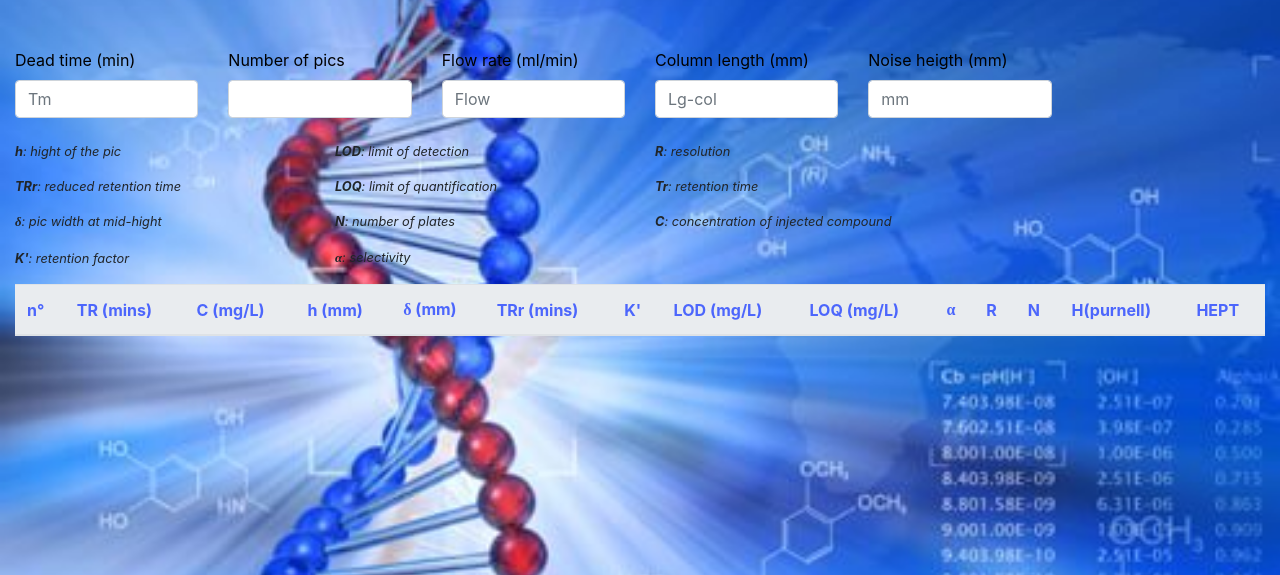
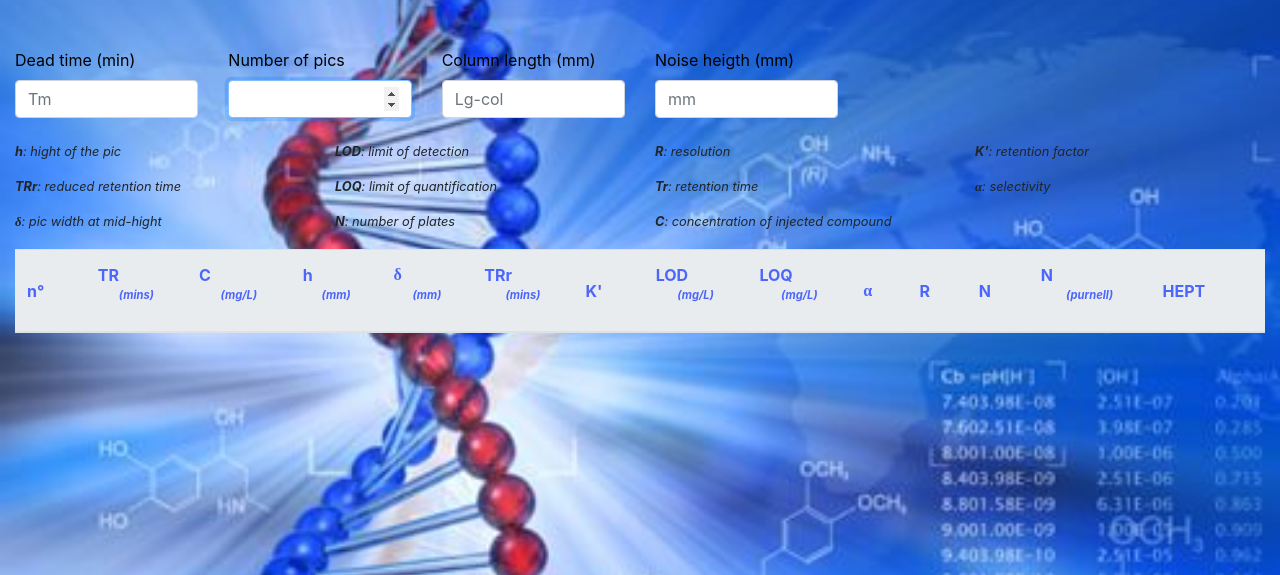
Before and after one commit to RaphaelHebert/gcapp, a Flask app: page / in a window 1280 px wide. Shown: the part 56-631 px from the top of the page. Run offline with Flask 2, Linux system fonts and the light colour scheme; lists and menus that the app fills with data are empty; some libraries are stand-ins or nearby versions.

Commit message:
getting to put online

```diff
--- a/static/myscript.js
+++ b/static/myscript.js
@@ -27,15 +27,19 @@ function change2(x1) {
             let newtd = document.createElement("td");
             newtd.scope = "row";
             newtd.id = "th" + parameters[z0] + i;
+            newtd.style.padding = "0.10rem";
             table2.appendChild(newtd);
             if (z0 == 0){
                     newtd.innerHTML = i;
+                    newtd.style.textAlign = "center";
                 }
             else {
                 let newinput = document.createElement('input');  //create a <input> node
                 newinput.type = "float";
                 newinput.id = parameters[z0] + i;
                 newinput.size = 6;
+                newinput.style.length = "100%";
+                newinput.style.width = "100%";
                 newtd.appendChild(newinput);
                 }
             }
@@ -60,7 +64,7 @@ function change2(x1) {
                 picpic = 'pic' + k;
                 let paramTRr;
                 paramTRr = document.getElementById(picpic);
-                $("#pic".id).change(TRr(paramTRr, k),Kret(picpic, k), N(k));
+                $("#pic".id).change(TRr(paramTRr, k),Kret(picpic, k), N(k), resolution(k));
                 })
 
         $('#LOQ'+k).ready(function () {
@@ -72,9 +76,28 @@ function change2(x1) {
         //call N() when N change
         $('#N'+k).ready(function () {
             $("#Alpha" + k).change(function () {
-                $("#N"+ k).change(N(k), HEPT(k), resolution(k))
+                $("#N"+ k).change(N(k), HEPT(k), resolution(k), Purnell(k))
                 });
             })
+
+        //call LOQ() & LOD ()when C change
+        $('#C'+k).ready(function () {
+                $("#C"+ k).change(LOD(k), LOQ(k))
+            })
+
+        //call LOQ() & LOD() when h change
+        $('#h'+k).ready(function () {
+            $("#h"+ k).change(LOD(k), LOQ(k))
+        })
+
+
+
+        //call resolution() when pic - 1  change
+        $('#pic'+(k -1)).ready(function () {
+            $("#pic"+ (k - 1)).change(resolution(k))
+        })
+
+
 
         $('#S'+k).ready(function () {
             $('#pic'+ k).change(function () { S(k),
@@ -107,10 +130,18 @@ $('#Lg').change( function () {
     for (let z3 = 1; z3 <= x1.value; z3++) {
         HEPT(z3)}})
 
-$('#TM').change( function () {
+$('#TM').change(function () {
     for (let z4 = 1; z4 <= x1.value; z4++) {
-        let x5 = document.getElementById('pic' + z4)
-        TRr(x5, z4)}})
+        let x5 = document.getElementById('pic' + z4);
+        TRr(x5, z4);
+        let picpic1;
+        picpic1 = 'pic' + z4;
+        console.log("go for kret()"+picpic1 + "  "+z4)
+        Kret(picpic1, z4);
+        S(z4);
+        Purnell(z4);
+        }
+    })
 
 $('#Noise').change(function (){
     for (let z5 = 1; z5 <= x1.value; z5++) {
@@ -210,10 +241,7 @@ function resolution(x) {
     NA2 = parseFloat(NA2)
     NA1 = parseFloat(NA1)
     let res;
-    res=1.2 * ((NK2 - NK1)/(NA2 + NA1));
-    console.log(NK2 - NK1);
-    console.log(parseInt(NA2) + parseInt(NA1));
-    console.log("res = " + res);
+    res=1.176 * ((NK2 - NK1)/(NA2 + NA1));
     document.getElementById('reso' + (x - 1)).innerHTML = res.toFixed(4);
     if (res.toFixed(4) < 1) {
         document.getElementById('reso' + (x - 1)).className = "reso2";
@@ -252,15 +280,18 @@ function Purnell (k) {
     try {
         let pur1 = document.getElementById("S" + (k - 1)).textContent;
         pur1 = parseFloat(pur1);
-        console.log("pur1 is " + pur1);
         let pur3 = document.getElementById("Kret" + k).textContent;
         pur3 = parseFloat(pur3);
         let pur4;
         pur4 = document.getElementById("Kret" + (k - 1) ).textContent;
         pur4 = parseFloat(pur4)
+        let pur7;
+        pur7 = document.getElementById("reso" + (k-1) ).textContent;
+        pur7 = parseFloat(pur7)
         let pur5 = (pur3 + pur4) / 2
-        let pur6 = (0.25 * ((pur1 - 1) / pur1) * ( pur5 / (1 + pur5)))
-        document.getElementById("purnell" + (k - 1)).innerHTML = pur6.toFixed(4);
+        let pur6 = pur7/ ((0.25 * ((pur1 - 1) / pur1) * ( pur5 / (1 + pur5))))
+        pur6 = pur6 * pur6;
+        document.getElementById("purnell" + (k - 1)).innerHTML = pur6.toFixed(0);
     }
     catch {
         return;
--- a/static/mystyle.css
+++ b/static/mystyle.css
@@ -41,3 +41,9 @@ label {
 .reso5 {
     background-color: rgba(59, 237, 250, 0.877);
 }
+
+.units {
+    text-align: center;
+    font-size: 70%;
+    font-style: italic;
+}
--- a/templates/index.html
+++ b/templates/index.html
@@ -33,11 +33,7 @@
                 </div>
                 <div class="col-md-2">
                   <label for="pics">Number of pics</label>
-                  <input type="number" class="form-control" id="pics" name="pics" onchange="change2(this)">
-                </div>
-                <div class="col-md-2">
-                  <label for="Flow">Flow rate (ml/min)</label>
-                  <input type="float" class="form-control" placeholder="Flow" id ="Débit">
+                  <input type="number" class="form-control" id="pics" name="pics" onchange="change2(this)" autofocus>
                 </div>
                 <div class="col-md-2">
                   <label for="Lg">Column length (mm)</label>
@@ -55,37 +51,39 @@
                 <p><b>h</b>: hight of the pic</p>
                 <p><b>TRr</b>: reduced retention time</p>
                 <p><b><font face="Symbol, serif">&delta;</font></b>: pic width at mid-hight</p>
-                <p><b>K'</b>: retention factor</p>
               </div>
               <div class="col-md-3 terminology" >
                 <p><b>LOD</b>: limit of detection</p>
                 <p><b>LOQ</b>: limit of quantification</p>
                 <p><b>N</b>: number of plates</p>
-                <p><b><font face="Symbol, serif">&alpha;</font></b>: selectivity</p>
               </div>
               <div class="col-md-3 terminology">
                 <p><b>R</b>: resolution</p>
                 <p><b>Tr</b>: retention time</p>
                 <p><b>C</b>: concentration of injected compound</p>
               </div>
+              <div class="col-md-3 terminology">
+                <p><b>K'</b>: retention factor</p>
+                <p><b><font face="Symbol, serif">&alpha;</font></b>: selectivity</p>
+              </div>
               </div>
             <table class="table table-light table-striped">
                 <thead class="thead-light">
                   <tr>
-                    <th scope="col" style="color: rgb(76, 102, 252);">n°</th>
-                    <th scope="col" style="color: rgb(76, 102, 252);">TR (mins)</th>
-                    <th scope="col" style="color: rgb(76, 102, 252);">C (mg/L)</th>
-                    <th scope="col" style="color: rgb(76, 102, 252);">h (mm)</th>
-                    <th scope="col" style="color: rgb(76, 102, 252);"><font face="Symbol, serif">&delta;</font> (mm)</th>
-                    <th scope="col" style="color: rgb(76, 102, 252);">TRr (mins)</th>
-                    <th scope="col" style="color: rgb(76, 102, 252);">K'</th>
-                    <th scope="col" style="color: rgb(76, 102, 252);">LOD (mg/L)</th>
-                    <th scope="col" style="color: rgb(76, 102, 252);">LOQ (mg/L)</th>
-                    <th scope="col" style="color: rgb(76, 102, 252);"><font face="Symbol, serif">&alpha;</font></th>
-                    <th scope="col" style="color: rgb(76, 102, 252);">R</th>
-                    <th scope="col" style="color: rgb(76, 102, 252);">N</th>
-                    <th scope="col" style="color: rgb(76, 102, 252);">H(purnell)</th>
-                    <th scope="col" style="color: rgb(76, 102, 252);">HEPT</th>
+                    <th scope="col" style="color: rgb(76, 102, 252);">n°<p class = "units"></p></th>
+                    <th scope="col" style="color: rgb(76, 102, 252);">TR<p class = "units"> (mins)</p></th>
+                    <th scope="col" style="color: rgb(76, 102, 252);">C <p class = "units">(mg/L)</p></th>
+                    <th scope="col" style="color: rgb(76, 102, 252);">h <p class = "units">(mm)</p></th>
+                    <th scope="col" style="color: rgb(76, 102, 252);"><font face="Symbol, serif">&delta;</font><p class = "units">(mm)</p></th>
+                    <th scope="col" style="color: rgb(76, 102, 252);">TRr<p class = "units">(mins)</p></th>
+                    <th scope="col" style="color: rgb(76, 102, 252);">K'<p class = "units"></p></th>
+                    <th scope="col" style="color: rgb(76, 102, 252);">LOD<p class = "units">(mg/L)</p></th>
+                    <th scope="col" style="color: rgb(76, 102, 252);">LOQ<p class = "units">(mg/L)</p></th>
+                    <th scope="col" style="color: rgb(76, 102, 252);"><font face="Symbol, serif">&alpha;</font><p class = "units"></p></th>
+                    <th scope="col" style="color: rgb(76, 102, 252);">R<p class = "units"></p></th>
+                    <th scope="col" style="color: rgb(76, 102, 252);">N<p class = "units"></p></th>
+                    <th scope="col" style="color: rgb(76, 102, 252);">N<p class = "units">(purnell)</p></th>
+                    <th scope="col" style="color: rgb(76, 102, 252);">HEPT<p class = "units"></p></th>
                   </tr>
                 </thead>
                 <tbody id ="tbody">
```
